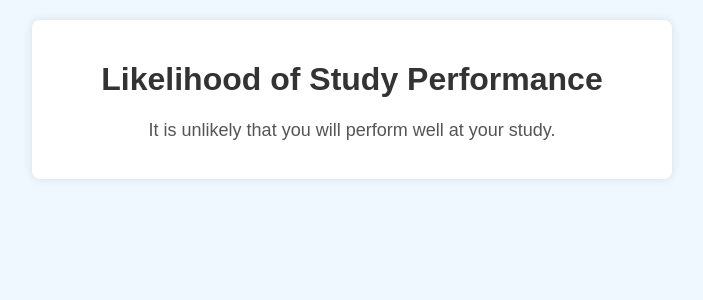
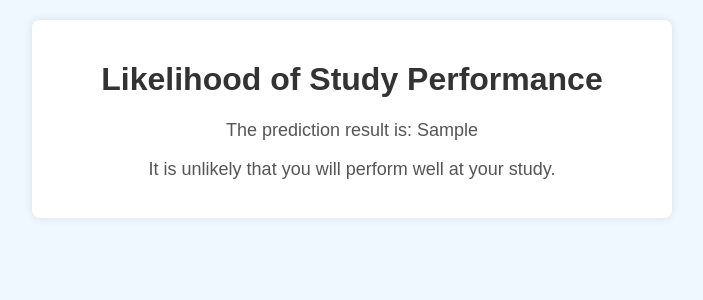
Before and after one commit to loesvanvoorden/DE_groupProject, a Flask app: template lab2/prediction-ui/templates/response_page.html in a window 1280 px wide. Shown: the top 300 px of the page, without its empty margins (288-991 px from the left). Run offline with Flask 3, Linux system fonts and the light colour scheme; the template is opened without the code that fills it: most values are stand-ins (such as "Sample title", 1, 10 or a date in 2020).

Commit message:
Update response_page.html

```diff
--- a/lab2/prediction-ui/templates/response_page.html
+++ b/lab2/prediction-ui/templates/response_page.html
@@ -34,6 +34,7 @@
 
 <div class="container">
     <h1>Likelihood of Study Performance</h1>
+    <p>The prediction result is: {{ prediction_variable }}</p>
 
     {% if prediction_variable.prediction==1 %}
         <p>It is likely that you will perform well at your study.</p>
```
